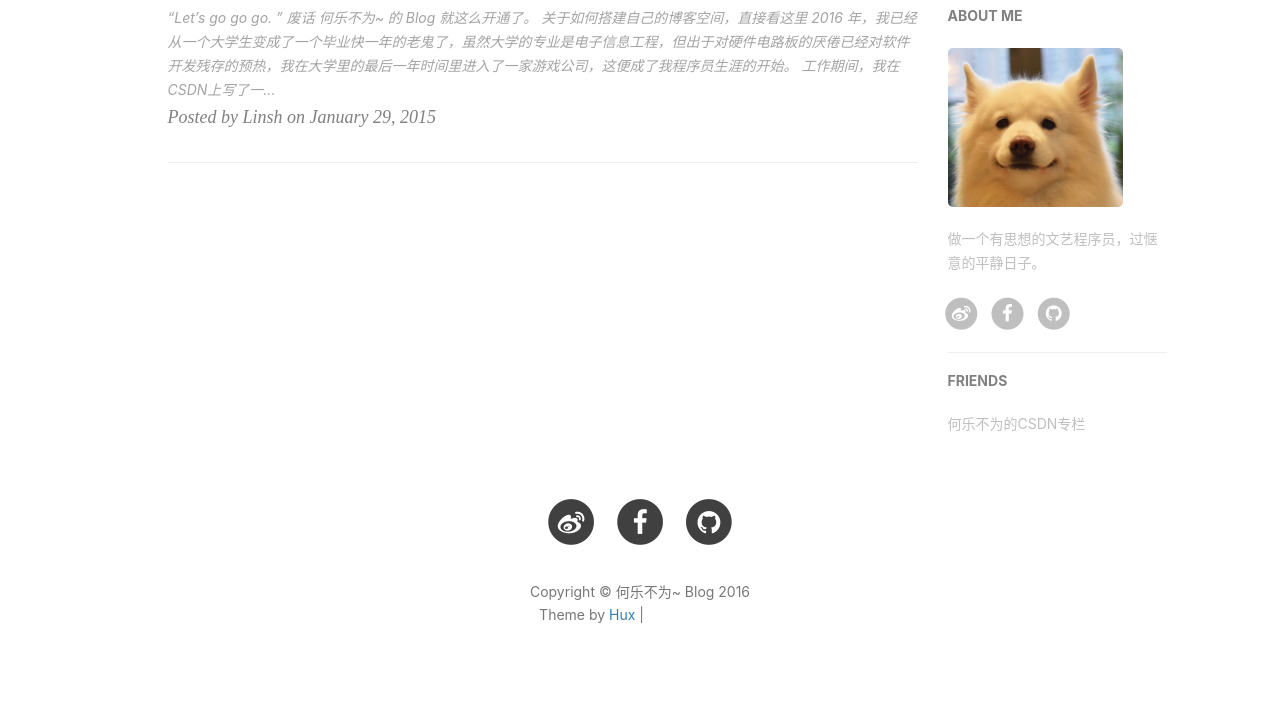
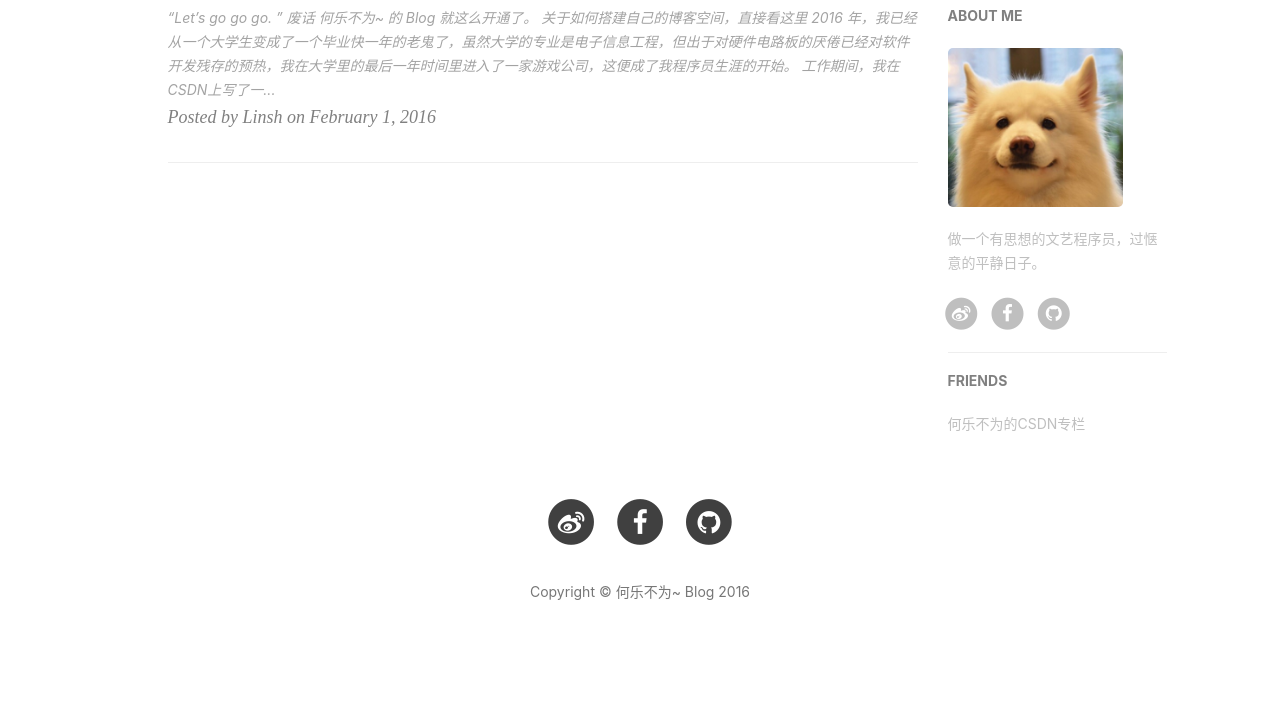
Before and after one commit to linshuhe/linshuhe.github.com, a Jekyll site: the page built from index.html, in a window 1280 px wide. Shown: the part 536-1248 px from the top of the page. Built offline with Jekyll 4.4.1, drawn with Linux system fonts in a browser that asks for light colours; nearby versions of some CDN libraries; the list of posts is cut into pages by our own code; comment, search, counter and statistics services are not loaded; grey boxes are pictures that could not be loaded.

Commit message:
change theme

```diff
--- a/_config.yml
+++ b/_config.yml
@@ -5,7 +5,7 @@
 email: linshuhe1@gmail.com
 description: "关于客户端 | 林树河，Web & Mobile Lover，Front-End Engineer，UX Designer | 这里是 @Link黄玄 的个人博客，与你一起发现更大的世界。"
 keyword: "林树河, Link树河, Link, 何乐不为~, linshuhe, @linshuhe, 何乐不为的博客, Link Blog, 博客, 个人网站, 互联网, 前端, 设计, 产品, 丹漾, Dayoung, 丹漾的男朋友"
-url: "http://whyno.me"              # your host, for absolute URL
+url: "http://linshuhe.github.io"              # your host, for absolute URL
 baseurl: ""                             # for example, '/blog' if your blog hosted on 'host/blog'
 
 
--- a/_includes/footer.html
+++ b/_includes/footer.html
@@ -69,15 +69,18 @@
                     </li>
                     {% endif %}
                 </ul>
+
                 <p class="copyright text-muted">
                     Copyright &copy; {{ site.title }} {{ site.time | date: '%Y' }}
                     <br>
+					<!--
                     Theme by <a href="http://huangxuan.me">Hux</a> |
                     <iframe
                         style="margin-left: 2px; margin-bottom:-5px;"
                         frameborder="0" scrolling="0" width="91px" height="20px"
                         src="https://ghbtns.com/github-btn.html?user=huxpro&repo=huxpro.github.io&type=star&count=true" >
                     </iframe>
+					-->
                 </p>
             </div>
         </div>
--- a/_posts/2016-04-25-我的博客空间-2016.markdown
+++ b/_posts/2016-04-25-我的博客空间-2016.markdown
@@ -2,9 +2,9 @@
 layout:     post
 title:      "我的博客空间 2016"
 subtitle:   " \"我的第一篇博客\""
-date:       2015-01-29 12:00:00
+date:       2016-02-01 12:00:00
 author:     "Linsh"
-header-img: "img/post-bg-2015.jpg"
+header-img: "img/post-bg-2016.jpg"
 catalog: true
 tags:
     - 生活
```
